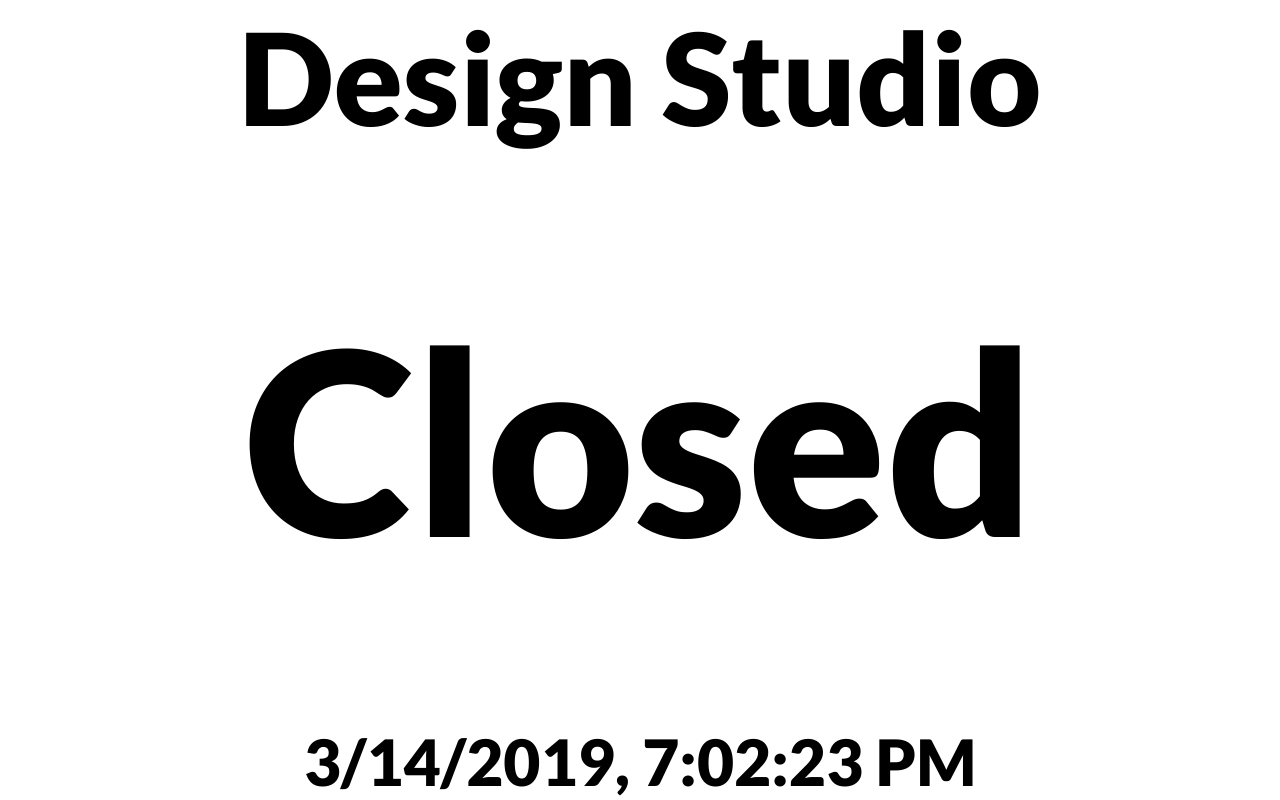
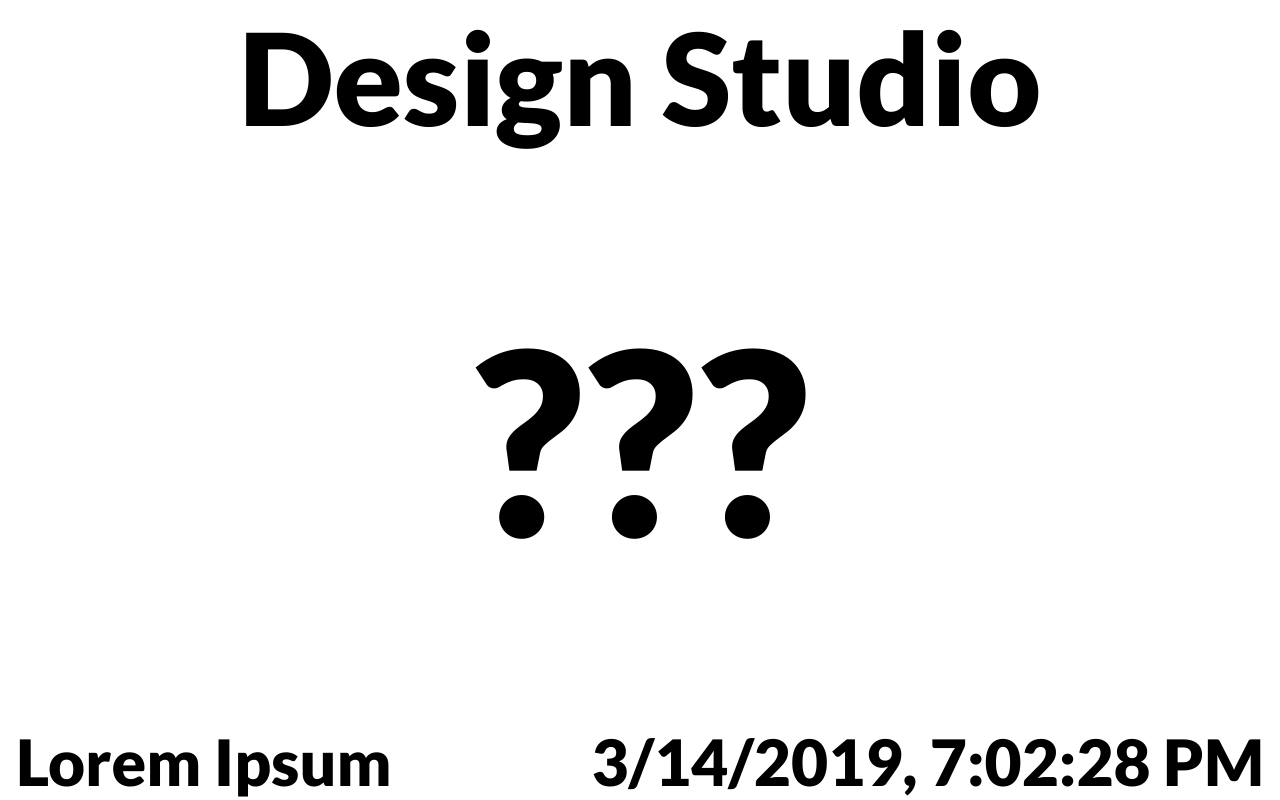
Before and after one commit to vanderbilt-design-studio/sign, a React (Create React App) app: page / in a window 1280 px wide. Built offline with nearby package versions, Linux system fonts and the light colour scheme.

Commit message:
Add time updating logic, add road sign colors

```diff
--- a/src/App.css
+++ b/src/App.css
@@ -1,5 +1,5 @@
 @import url('https://fonts.googleapis.com/css?family=Lato:900');
-body, html, #root, .app {
+body, html, #root {
   width: 100vw;
   height: 100vh;
   font-family: 'Lato', sans-serif;
@@ -11,6 +11,18 @@ body, html, #root, .app {
   flex-flow: column;
   align-items: center;
   justify-content: space-between;
+  padding-left: 1.25%;
+  padding-right: 1.25%;
+  width: 97.5%;
+  height: 100%;
+}
+
+.row {
+  display: flex;
+  flex-flow: row;
+  align-items: center;
+  justify-content: space-between;
+  width: 100%;
 }
 
 h1, h2, h3, h4 {
--- a/src/App.tsx
+++ b/src/App.tsx
@@ -1,14 +1,44 @@
-import React, { Component } from 'react';
-import logo from './logo.svg';
-import './App.css';
+import React, { Component } from "react";
+import "./App.css";
 
-class App extends Component {
-  render() {
+interface ISignState {
+  updateTimeIntervalId?: NodeJS.Timeout;
+  timeString: string;
+  open?: boolean;
+}
+
+class App extends Component<any, ISignState> {
+  constructor(props: any) {
+    super(props);
+    this.state = { timeString: "" };
+    this.updateTime = this.updateTime.bind(this);
+  }
+
+  private updateTime() {
+    this.setState({ timeString: new Date().toLocaleString("en-US") });
+  }
+
+  public componentDidMount() {
+    this.setState({ updateTimeIntervalId: setInterval(this.updateTime, 1000) });
+  }
+
+  public componentWillUnmount() {
+    if (this.state.updateTimeIntervalId) {
+      clearInterval(this.state.updateTimeIntervalId);
+    }
+  }
+
+  public render() {
     return (
       <div className="app">
         <h2>Design Studio</h2>
-        <h1>Closed</h1>
-        <h3>{new Date().toLocaleString('en-US')}</h3>
+        <h1>
+          {!!this.state.open ? (this.state.open ? "Open" : "Closed") : "???"}
+        </h1>
+        <div className="row">
+          <h3>Lorem Ipsum</h3>
+          <h3>{this.state.timeString}</h3>
+        </div>
       </div>
     );
   }
```
Also changed, not shown: src/colors.tsx (added, +15 -0 lines).
